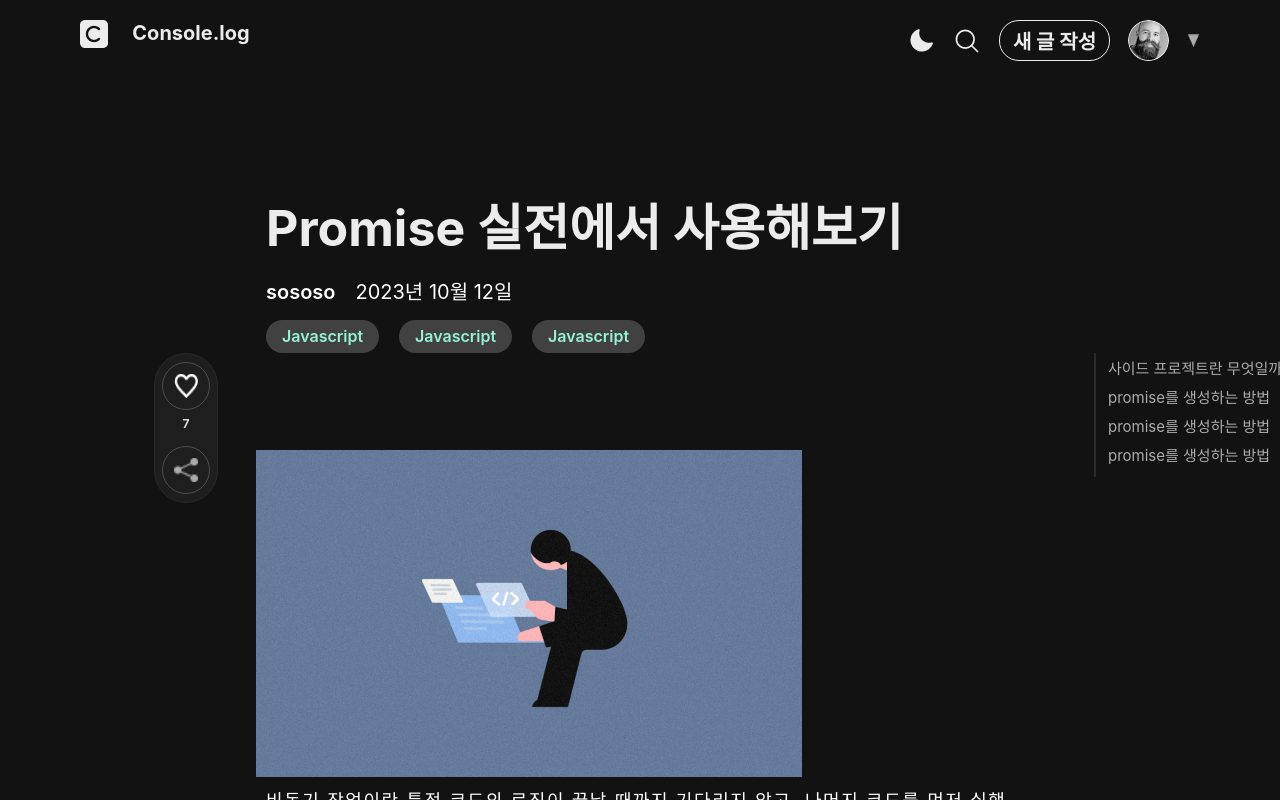
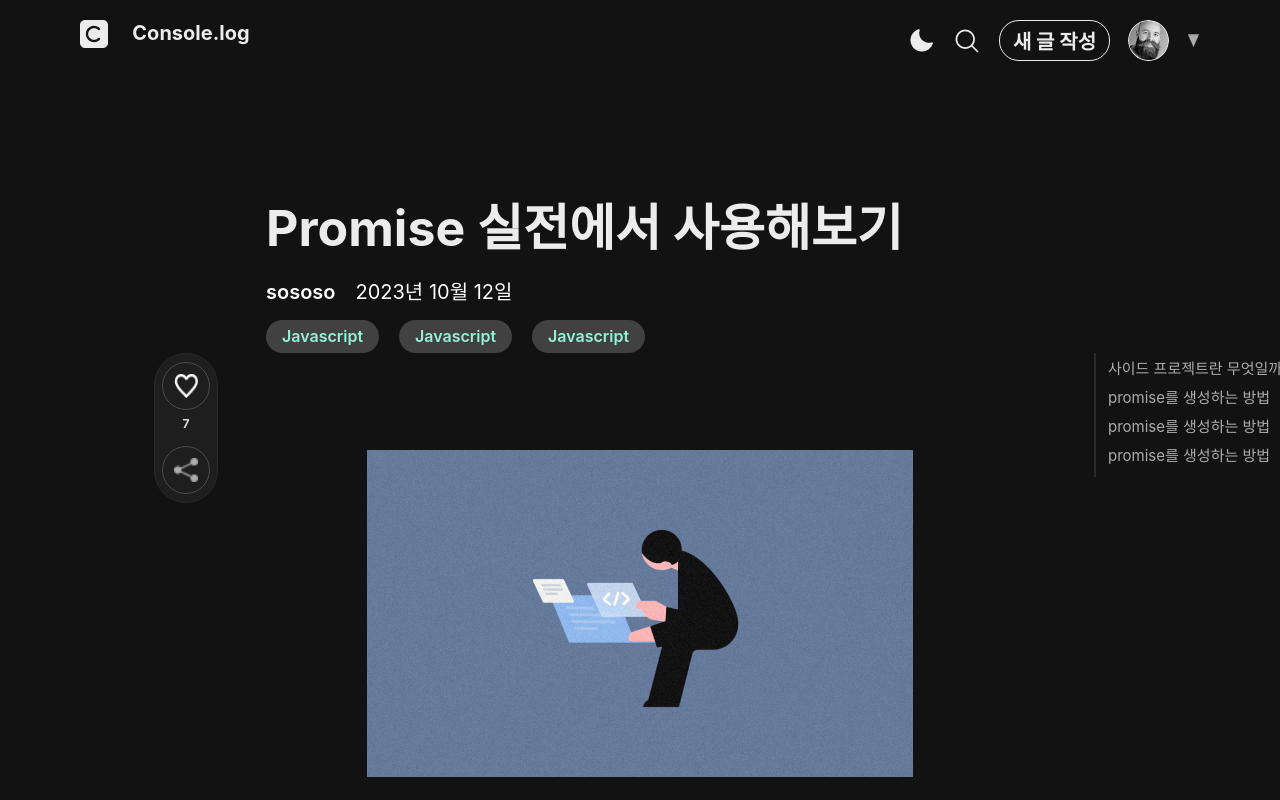
Before and after one commit to printSANO/Techeer-log, a React (Vite) app in the folder frontend/: page /board in a window 1280 px wide. Built offline with nearby package versions, Linux system fonts and the light colour scheme; the HTML template or start-up script is replaced by a standard one.

Commit message:
feat: image 중앙배치

```diff
--- a/frontend/src/pages/BoardPage.tsx
+++ b/frontend/src/pages/BoardPage.tsx
@@ -102,8 +102,13 @@ const Sentence = styled.p`
 `;
 
 const BoardImage = styled.img`
+
+    margin: auto;
+    display: block;
+    margin-bottom: 10%;
     width: 546px;
     height: 327px;
+
 `;
 
 const Box = styled.div`
```
